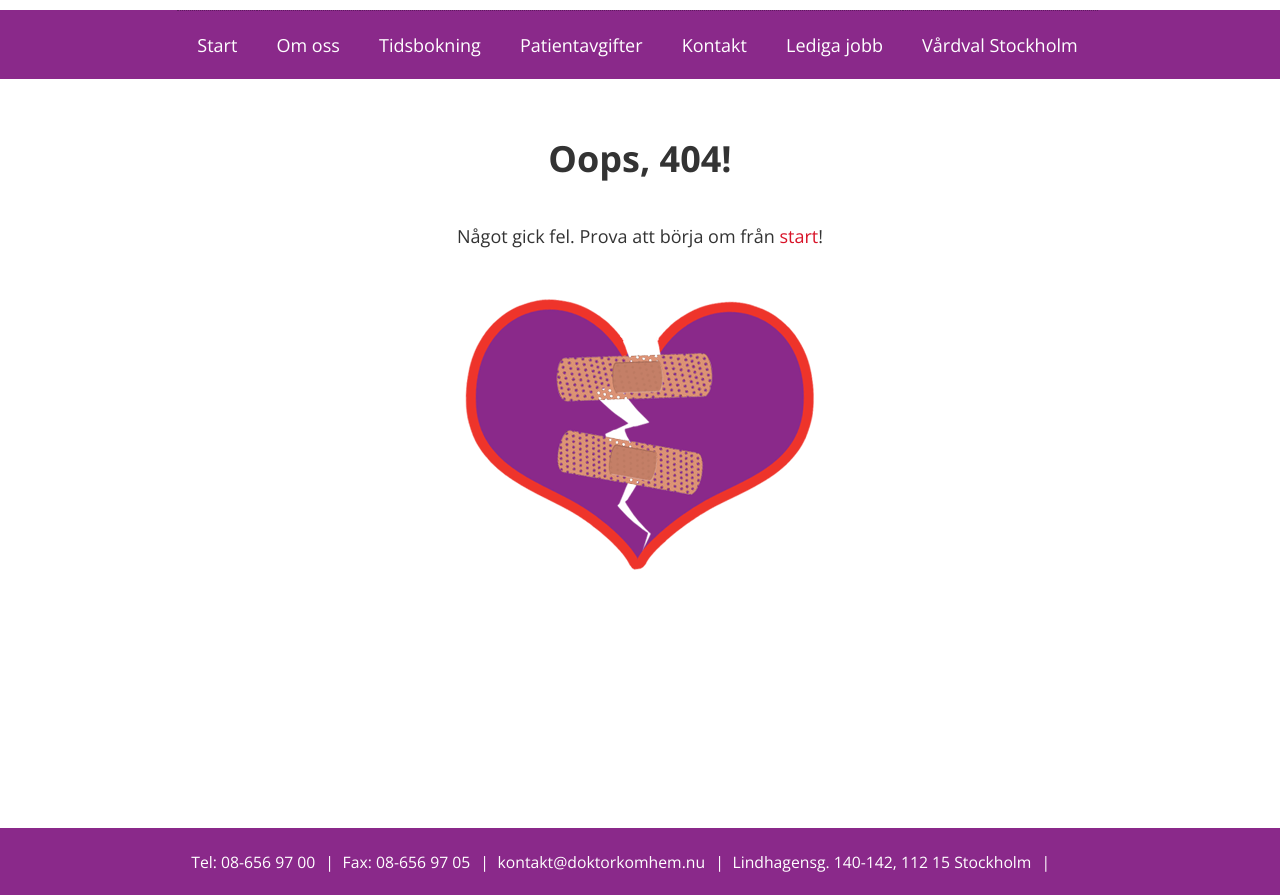
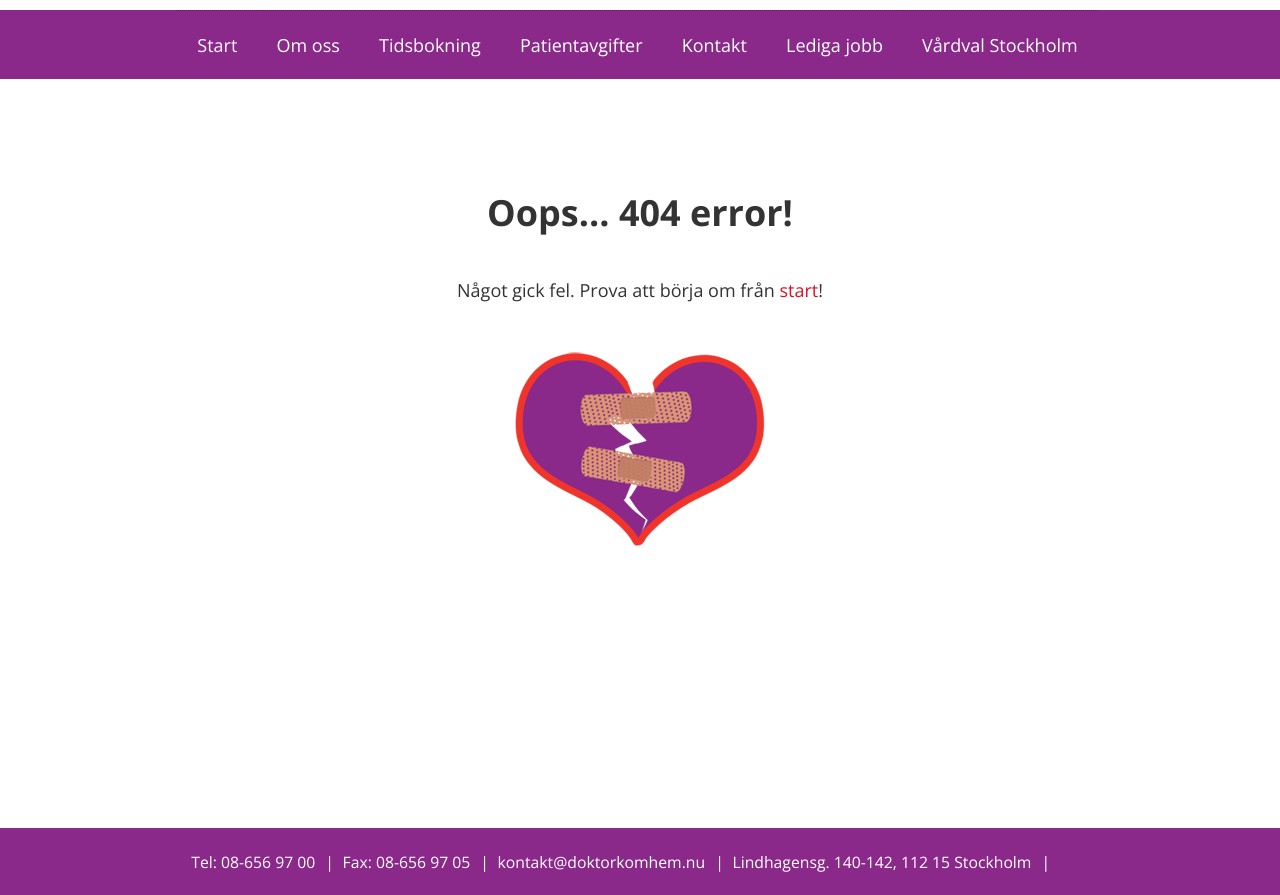
Before and after one commit to adamsdotter/DKH, a PHP site: page /404.php in a window 1280 px wide. Shown: the part 145-1040 px from the top of the page. Run offline with PHP 8.4, Linux system fonts and the light colour scheme; data that the repository does not hold is empty.

Commit message:
Smaller 404 img and minor css fix

```diff
--- a/404.php
+++ b/404.php
@@ -5,7 +5,7 @@
 
     // Page specifict
     $siteLang = 'sv';
-    $pageTitle = 'Oops, 404!';
+    $pageTitle = 'Oops... 404 error!';
     $pageImg = '404error.png';
 ?>
 
--- a/ui/styles/sass/modules/_error404.scss
+++ b/ui/styles/sass/modules/_error404.scss
@@ -1,6 +1,6 @@
 .page-error {
   text-align: center;
-  padding: 0 $gutter;
+  padding: $gutterXL $gutter;
 
   h1 {
     font-weight: bold;
@@ -10,6 +10,11 @@
 .error-link {
   margin: $gutter auto;
   display: inline-block;
+  max-width: 150px;
+
+  @include at-query($min, $mq-medium) {
+    max-width: none;
+  }
 
   img {
     width: 100%;
```
Also changed, not shown: ui/images/page-img/404error.png, ui/styles/css/dkh.css.
